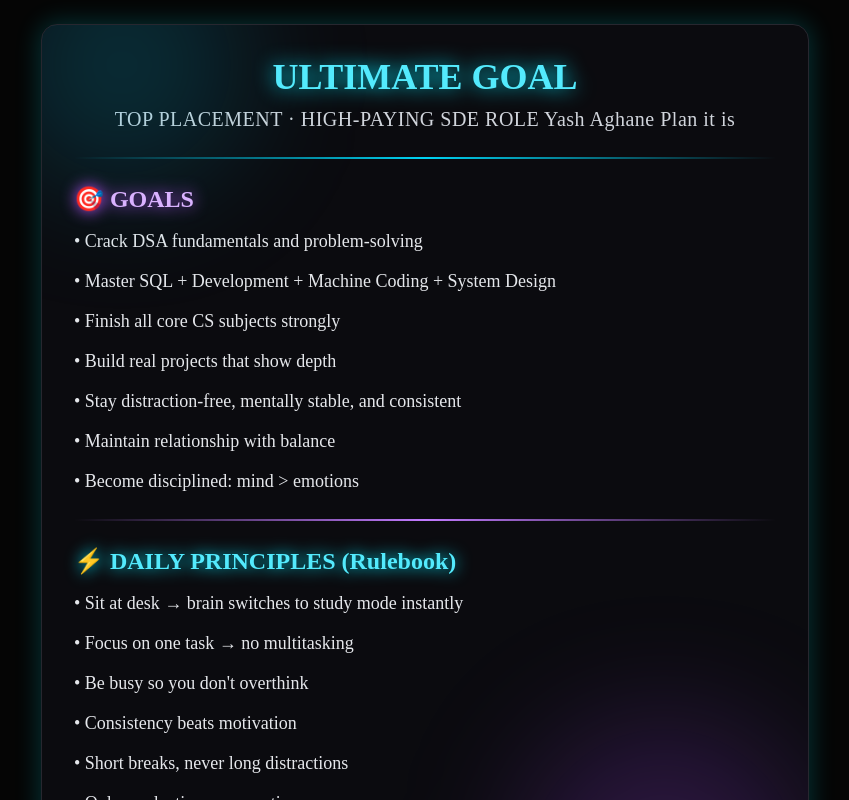
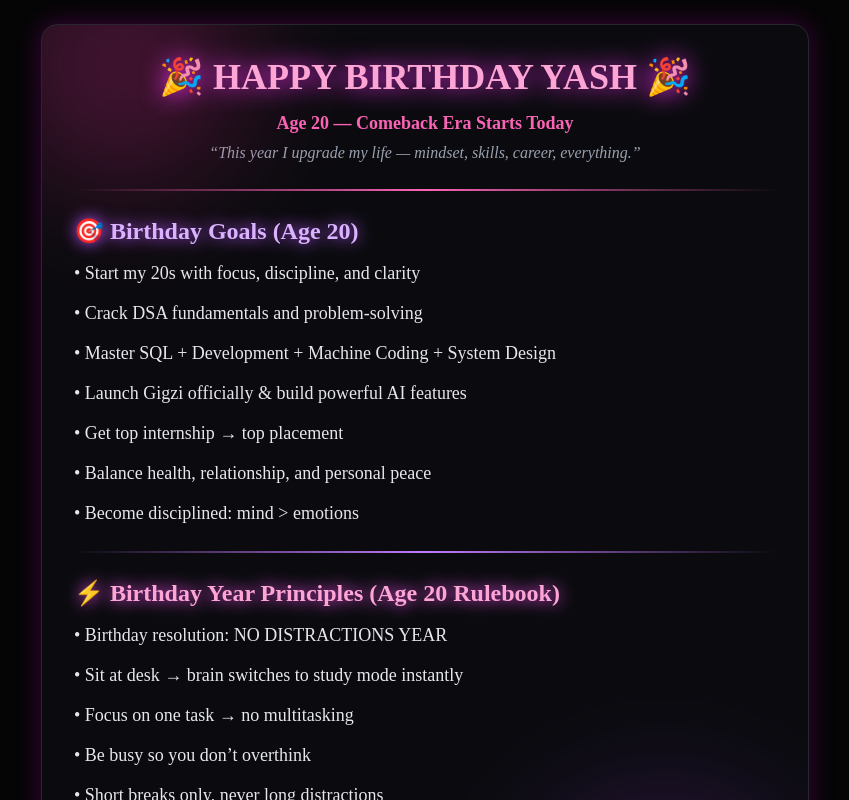
Before and after one commit to Gigzii4/gigzi_landing, a React (Vite) app: page /plan in a window 1280 px wide. Shown: the top 800 px of the page, without its empty margins (215-1064 px from the left). Built offline with nearby package versions, Linux system fonts and the light colour scheme.

Commit message:
birthday wishes added

```diff
--- a/src/components/Yash.jsx
+++ b/src/components/Yash.jsx
@@ -1,79 +1,83 @@
 import React from "react";
 
-const ComebackPlan = () => {
+const BirthdayComebackPlan = () => {
   const goals = [
+    "Start my 20s with focus, discipline, and clarity",
     "Crack DSA fundamentals and problem-solving",
     "Master SQL + Development + Machine Coding + System Design",
-    "Finish all core CS subjects strongly",
-    "Build real projects that show depth",
-    "Stay distraction-free, mentally stable, and consistent",
-    "Maintain relationship with balance",
+    "Launch Gigzi officially & build powerful AI features",
+    "Get top internship → top placement",
+    "Balance health, relationship, and personal peace",
     "Become disciplined: mind > emotions",
   ];
 
   const principles = [
+    "Birthday resolution: NO DISTRACTIONS YEAR",
     "Sit at desk → brain switches to study mode instantly",
     "Focus on one task → no multitasking",
-    "Be busy so you don't overthink",
-    "Consistency beats motivation",
-    "Short breaks, never long distractions",
+    "Be busy so you don’t overthink",
+    "Short breaks only, never long distractions",
     "Only productive conversations",
     "Respect time blocks",
     "Never skip: DSA + Dev (at least 1 hour)",
-    "Daily 20–25 min walk = mental reset",
-    "Keep room clean = mind clean",
+    "20–25 min walk daily = mental reset",
+    "Keep room clean → mind automatically becomes clean",
   ];
 
   return (
     <div className="min-h-screen bg-[#050505] text-white font-[Poppins] p-6 flex justify-center items-center">
-
-      <div className="max-w-3xl w-full bg-[#0b0b0f] border border-[#27272f] p-8 rounded-2xl shadow-[0_0_25px_2px_#00f6ff30] backdrop-blur-xl relative overflow-hidden">
+      <div className="max-w-3xl w-full bg-[#0b0b0f] border border-[#27272f] p-8 rounded-2xl shadow-[0_0_25px_2px_#ff00ff30] backdrop-blur-xl relative overflow-hidden">
 
         {/* Neon glow rings */}
-        <div className="absolute -top-20 -left-10 w-60 h-60 bg-cyan-500/20 rounded-full blur-3xl"></div>
+        <div className="absolute -top-20 -left-10 w-60 h-60 bg-pink-500/25 rounded-full blur-3xl"></div>
         <div className="absolute bottom-0 right-0 w-72 h-72 bg-purple-500/20 rounded-full blur-3xl"></div>
 
-        {/* ULTIMATE GOAL */}
-        <h1 className="text-3xl sm:text-4xl font-extrabold text-cyan-300 drop-shadow-[0_0_10px_#00eaff] text-center">
-          ULTIMATE GOAL
+        {/* Happy Birthday Title */}
+        <h1 className="text-4xl font-extrabold text-pink-300 drop-shadow-[0_0_12px_#ff30ff] text-center">
+          🎉 HAPPY BIRTHDAY YASH 🎉
         </h1>
-        <p className="text-center text-xl text-gray-300 mt-2 tracking-wide">
-          TOP PLACEMENT · HIGH-PAYING SDE ROLE
-          Yash Aghane Plan it is
+
+        <p className="text-center text-lg text-gray-300 mt-3">
+          <span className="text-pink-400 font-semibold">Age 20 — Comeback Era Starts Today</span>
+        </p>
+
+        <p className="text-center text-gray-400 mt-1 italic">
+          “This year I upgrade my life — mindset, skills, career, everything.”
         </p>
 
         {/* Divider */}
-        <div className="h-[2px] w-full bg-gradient-to-r from-transparent via-cyan-400 to-transparent my-6"></div>
+        <div className="h-[2px] w-full bg-gradient-to-r from-transparent via-pink-400 to-transparent my-6"></div>
 
-        {/* GOALS */}
+        {/* Birthday Goals */}
         <h2 className="text-2xl font-semibold text-purple-300 drop-shadow-[0_0_8px_#b855ff] mb-3">
-          🎯 GOALS
+          🎯 Birthday Goals (Age 20)
         </h2>
         <ul className="space-y-3 text-gray-200 text-lg">
           {goals.map((g, i) => (
-            <li key={i} className="hover:text-cyan-300 transition">
-              • {g}
-            </li>
+            <li key={i} className="hover:text-pink-300 transition">• {g}</li>
           ))}
         </ul>
 
         {/* Divider */}
         <div className="h-[2px] w-full bg-gradient-to-r from-transparent via-purple-400 to-transparent my-6"></div>
 
-        {/* DAILY PRINCIPLES */}
-        <h2 className="text-2xl font-semibold text-cyan-300 drop-shadow-[0_0_8px_#00eaff] mb-3">
-          ⚡ DAILY PRINCIPLES (Rulebook)
+        {/* Birthday Principles */}
+        <h2 className="text-2xl font-semibold text-pink-300 drop-shadow-[0_0_8px_#ff50ff] mb-3">
+          ⚡ Birthday Year Principles (Age 20 Rulebook)
         </h2>
         <ul className="space-y-3 text-gray-200 text-lg">
           {principles.map((p, i) => (
-            <li key={i} className="hover:text-purple-300 transition">
-              • {p}
-            </li>
+            <li key={i} className="hover:text-purple-300 transition">• {p}</li>
           ))}
         </ul>
+
+        {/* Footer Quote */}
+        <p className="text-center text-gray-500 mt-6 text-sm">
+          “This year belongs to me. No excuses, only growth.”
+        </p>
       </div>
     </div>
   );
 };
 
-export default ComebackPlan;
+export default BirthdayComebackPlan;
```
